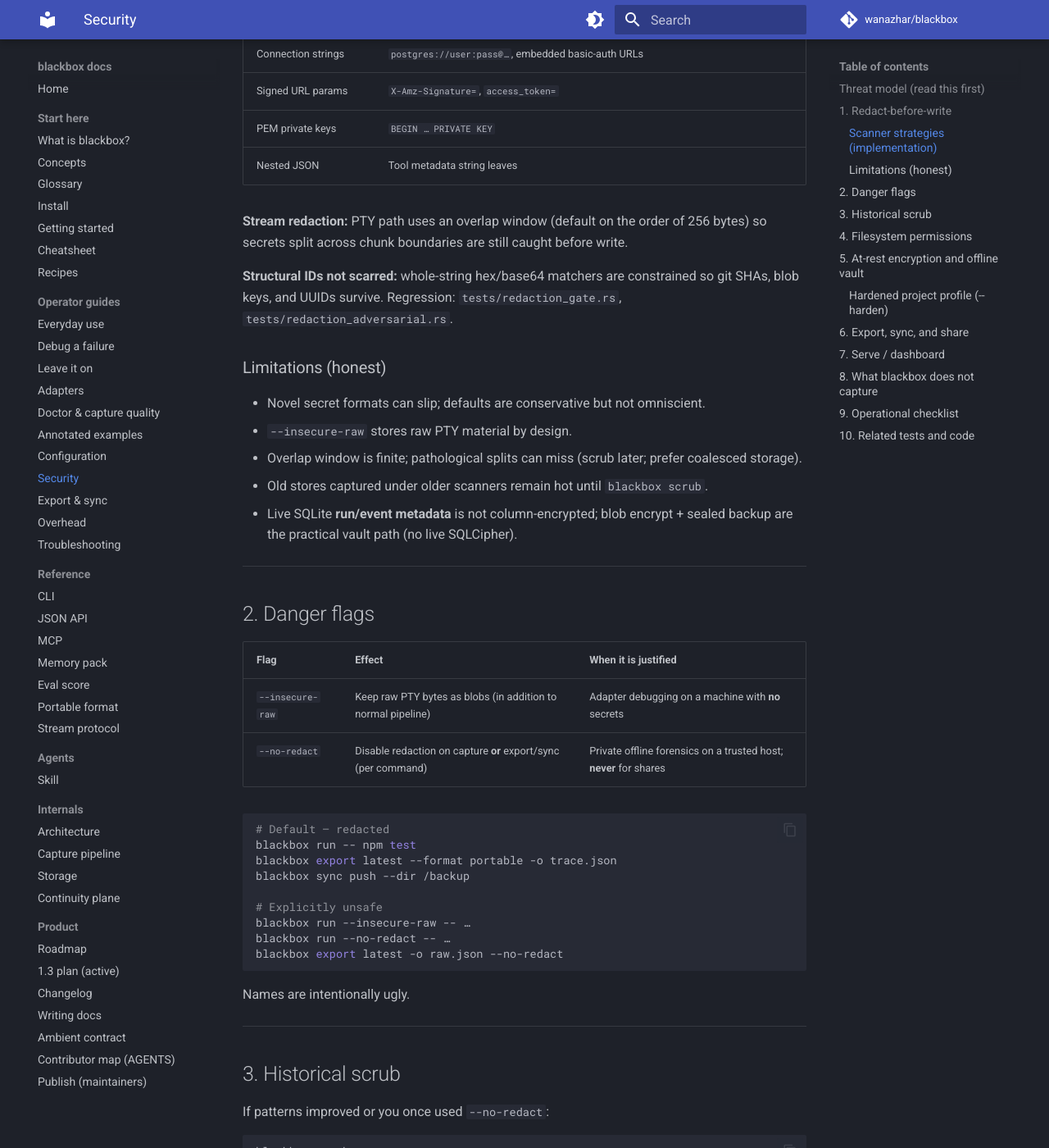
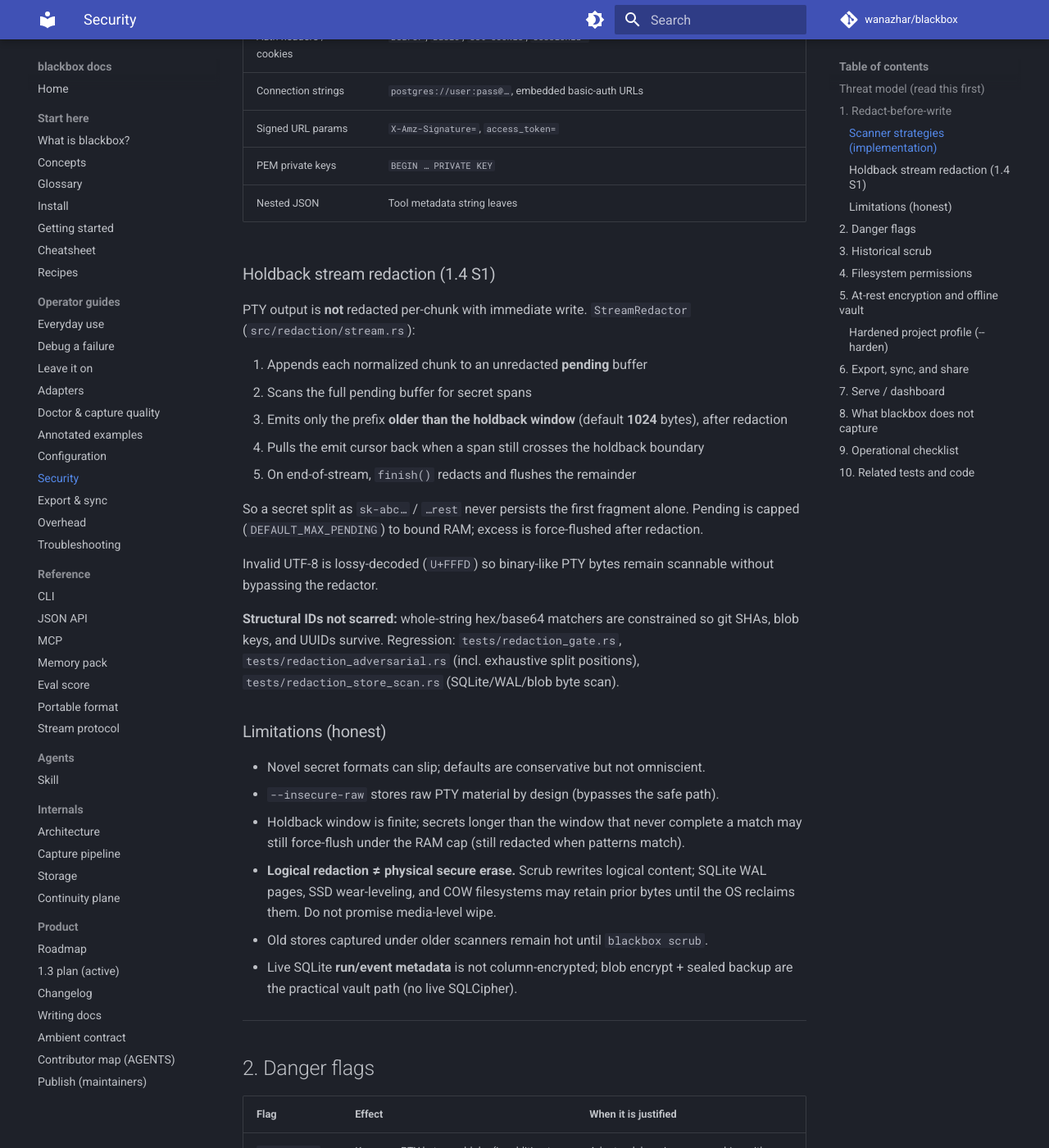
Before and after one commit to wanazhar/blackbox, an MkDocs documentation site: the page built from docs/guide/security.md, in a window 1280 px wide and 1400 px high, scrolled down 1907 px. Shown: the whole window at 82% size. Built offline with MkDocs 1.6.1 and Material for MkDocs 9.7.7, drawn with Linux system fonts in a browser that asks for light colours; comment, search, counter and statistics services are not loaded; some of the changed text lies outside the part shown.

Commit message:
docs: Phase B holdback redaction and security honesty
Document holdback semantics, store scan gates, and logical scrub vs
physical erase limits. Mark S1 progress on roadmap and 1.4 plan.

```diff
--- a/docs/guide/security.md
+++ b/docs/guide/security.md
@@ -31,8 +31,9 @@
 | argv / process tree | On | Secret-like arguments |
 | Environment | On | Name denylist **and** value patterns; capture mode allowlist vs full (see config) |
 | Git diffs | On | Diff text before blob/preview |
-| Terminal (PTY) | On | Stream redaction with overlap window |
+| Terminal (PTY) | On | **Holdback** stream redaction before blob write |
 | Tool I/O | On | Nested JSON string values in metadata |
+| Native harness logs | On | Line redacted before parse + metadata re-scan |
 | Run UUIDs, blob SHA-256 keys, timestamps, event kinds | **Not** redacted | Structural IDs must survive for debugging |
 
 Replacement token: `[REDACTED]`. Events may carry a `redactions` count in metadata.
@@ -51,15 +52,28 @@
 | PEM private keys | `BEGIN … PRIVATE KEY` |
 | Nested JSON | Tool metadata string leaves |
 
-**Stream redaction:** PTY path uses an overlap window (default on the order of 256 bytes) so secrets split across chunk boundaries are still caught before write.
+### Holdback stream redaction (1.4 S1)
 
-**Structural IDs not scarred:** whole-string hex/base64 matchers are constrained so git SHAs, blob keys, and UUIDs survive. Regression: `tests/redaction_gate.rs`, `tests/redaction_adversarial.rs`.
+PTY output is **not** redacted per-chunk with immediate write. `StreamRedactor` (`src/redaction/stream.rs`):
+
+1. Appends each normalized chunk to an unredacted **pending** buffer
+2. Scans the full pending buffer for secret spans
+3. Emits only the prefix **older than the holdback window** (default **1024** bytes), after redaction
+4. Pulls the emit cursor back when a span still crosses the holdback boundary
+5. On end-of-stream, `finish()` redacts and flushes the remainder
+
+So a secret split as `sk-abc…` / `…rest` never persists the first fragment alone. Pending is capped (`DEFAULT_MAX_PENDING`) to bound RAM; excess is force-flushed after redaction.
+
+Invalid UTF-8 is lossy-decoded (`U+FFFD`) so binary-like PTY bytes remain scannable without bypassing the redactor.
+
+**Structural IDs not scarred:** whole-string hex/base64 matchers are constrained so git SHAs, blob keys, and UUIDs survive. Regression: `tests/redaction_gate.rs`, `tests/redaction_adversarial.rs` (incl. exhaustive split positions), `tests/redaction_store_scan.rs` (SQLite/WAL/blob byte scan).
 
 ### Limitations (honest)
 
 - Novel secret formats can slip; defaults are conservative but not omniscient.
-- `--insecure-raw` stores raw PTY material by design.
-- Overlap window is finite; pathological splits can miss (scrub later; prefer coalesced storage).
+- `--insecure-raw` stores raw PTY material by design (bypasses the safe path).
+- Holdback window is finite; secrets longer than the window that never complete a match may still force-flush under the RAM cap (still redacted when patterns match).
+- **Logical redaction ≠ physical secure erase.** Scrub rewrites logical content; SQLite WAL pages, SSD wear-leveling, and COW filesystems may retain prior bytes until the OS reclaims them. Do not promise media-level wipe.
 - Old stores captured under older scanners remain hot until `blackbox scrub`.
 - Live SQLite **run/event metadata** is not column-encrypted; blob encrypt + sealed backup are the practical vault path (no live SQLCipher).
 
```
Also changed, not shown: AGENTS.md (+2 -0 lines), CHANGELOG.md (+8 -0 lines), docs/ROADMAP.md (+1 -1 lines), docs/plan/trust-proof-1.4.md (+9 -2 lines).
